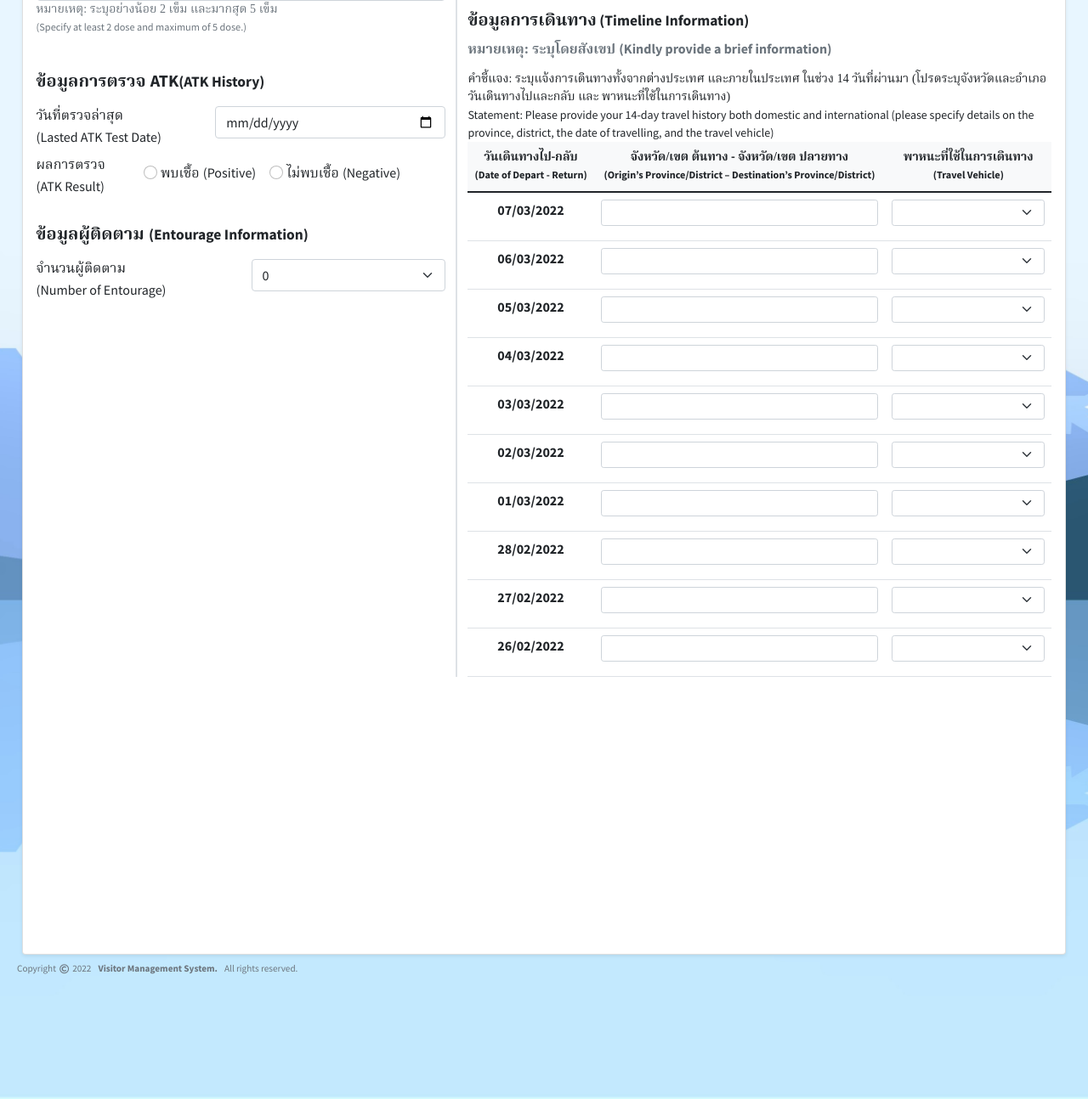
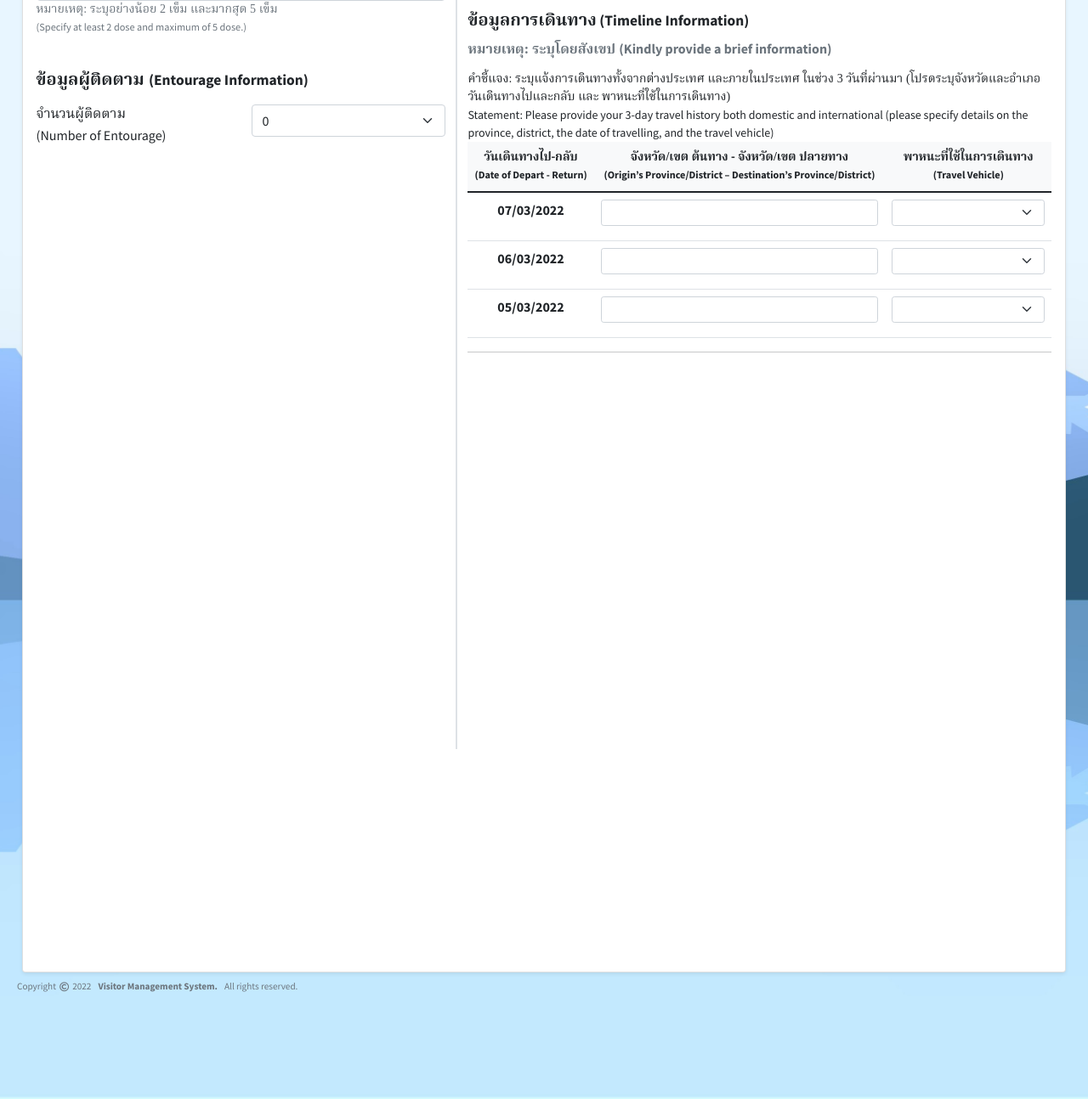
Before and after one commit to KawinOfficial/VMS, a PHP site: page /Visitor.php in a window 1280 px wide. Shown: the part 828-2122 px from the top of the page at 85% size. Run offline with PHP 8.4, Linux system fonts and the light colour scheme; some libraries are stand-ins or nearby versions.

Commit message:
Add files via upload

```diff
--- a/client/Visitor.js
+++ b/client/Visitor.js
@@ -16,7 +16,7 @@ const app = Vue.createApp({
         vaccine: "",
         vaccineDose: [],
         doseDate: [],
-        atk: "",
+        atk: "-",
         atkDate: "",
         status: "",
         datetime: "",
@@ -213,7 +213,7 @@ const app = Vue.createApp({
           }));
       }
       const result = [...visitInfo, ...visitAll];
-      console.log(result);
+      // console.log(result);
 
       axios.post(this.url_me, result).then(({ data: { state } }) => {
         if (state) {
@@ -243,7 +243,7 @@ const app = Vue.createApp({
     },
 
     handleCancel() {
-      console.log(this.form.question.length);
+      // console.log(this.form.question.length);
       Swal.fire({
         icon: "warning",
         title: "ยกเลิกการบันทึกข้อมูล? (Cancel save data?)",
@@ -276,6 +276,7 @@ const app = Vue.createApp({
         atkDate,
         entourage,
         question,
+        timeline,
       } = this.form;
       const {
         name: nameEn,
@@ -303,9 +304,10 @@ const app = Vue.createApp({
         (vaccineDose2 != undefined) &
         (doseDate1 != undefined) &
         (doseDate2 != undefined) &
-        (atk != "") &
-        (atkDate != "") &
-        (question.length == "8")
+        // (atk != "") &
+        // (atkDate != "") &
+        (question.length == "8") &
+        (timeline.location.length == "3")
       ) {
         if (entourage != "0") {
           if (
@@ -315,8 +317,8 @@ const app = Vue.createApp({
             (doseDateEn[entourage - 1][0] != undefined) &
             (vaccineDoseEn[entourage - 1][1] != undefined) &
             (doseDateEn[entourage - 1][1] != undefined) &
-            (atkEn.length == entourage) &
-            (atkDateEn.length == entourage) &
+            // (atkEn.length == entourage) &
+            // (atkDateEn.length == entourage) &
             (questionEn[entourage - 1].length == "8")
           ) {
             return (this.confirm = false);
--- a/client/Visitor.php
+++ b/client/Visitor.php
@@ -30,23 +30,21 @@
 <body>
    <div class="container-fluid" id="visitor">
       <?php include_once "./components/Nav.php" ?>
-      <div class="d-flex justify-content-center align-items-center mb-2 pt-3" style="height: 87vh;">
-         <div class="card shadow-sm overflow-auto h-100" style="height: 83vh; width: 96vw">
+      <div class="d-flex justify-content-center align-items-center mb-2 pt-3" style="height: 88vh;">
+         <div class="card shadow-sm overflow-auto h-100" style="height: 90vh; width: 96vw">
             <div class="card-header d-flex justify-content-between align-items-center">
                <div>
                   <h4 class="font-thai fw-bold">บันทึกข้อมูลการเดินทางสำหรับผู้มาติดต่อบริษัท</h4>
                   <h5 class="fw-bold">(TRAVEL HISTORY FORM FOR VISITOR)</h5>
                </div>
-               <h5 class="fw-bold me-2">
-                  <!-- {{ getDateFormat(0) }} -->
-               </h5>
+
             </div>
             <div class="card-body">
                <div class="row">
                   <div class="col-12 col-sm-5 mb-3 border-end border-2">
                      <?php include_once "./components/visitorPage/Information.php" ?>
                   </div>
-                  <div class="col-12 col-sm-7 mb-2 overflow-auto" style="height: 66vh;">
+                  <div class="col-12 col-sm-7 mb-2 overflow-auto" style="height: 70vh;">
                      <?php include_once "./components/visitorPage/Timeline.php" ?>
                   </div>
                </div>
--- a/client/components/HistoryPage/ModalHistory.php
+++ b/client/components/HistoryPage/ModalHistory.php
@@ -136,7 +136,7 @@
 
                <!-- ATK -->
                <div class="row mb-3">
-                  <div class="col-12">
+                  <!-- <div class="col-12">
                      <h5 class="font-thai fw-bold " id="ATK">ข้อมูลการตรวจ <span>ATK</span>
                         <span class="fw-bold small">(ATK History)</span>
                      </h5>
@@ -163,7 +163,7 @@
                            <input disabled class="form-control" type="text" :value="modalInfo?.atk">
                         </div>
                      </div>
-                  </div>
+                  </div> -->
                   <div class="col-12">
                      <div class="row">
                         <div class="col-6 pt-2 pe-0">
--- a/client/components/HistoryPage/TableHistory.php
+++ b/client/components/HistoryPage/TableHistory.php
@@ -1,4 +1,4 @@
-<div class="col-12 overflow-auto m-0" style="height: 62vh;">
+<div class="col-12 overflow-auto m-0" style="height: 66vh;">
    <table class="table table-hover text-center align-middle position-relative">
       <thead class="thead-fixed bg-white">
          <tr>
--- a/client/components/RequestPage/TableRequest.php
+++ b/client/components/RequestPage/TableRequest.php
@@ -1,4 +1,4 @@
-<div class="col-12 overflow-auto  m-0" style="height: 65vh;">
+<div class="col-12 overflow-auto  m-0" style="height: 70vh;">
    <table class="table table-hover text-center align-middle position-relative">
       <thead class="thead-fixed bg-white">
          <tr>
--- a/client/components/visitorPage/Information.php
+++ b/client/components/visitorPage/Information.php
@@ -1,5 +1,5 @@
 <div class="row p-0">
-   <div class="col-12 overflow-auto" style="height: 66vh">
+   <div class="col-12 overflow-auto" style="height: 70vh">
       <!-- GenInfo -->
       <div class="row mb-4 mt-2">
          <div class="col-12">
@@ -96,7 +96,7 @@
       </div>
 
       <!-- ATK -->
-      <div class="row mb-3">
+      <!-- <div class="row mb-3">
          <div class="col-12">
             <h5 class="font-thai fw-bold " id="ATK">ข้อมูลการตรวจ <span>ATK</span>
                <span class="fw-bold small">(ATK History)</span>
@@ -134,7 +134,7 @@
                </div>
             </div>
          </div>
-      </div>
+      </div> -->
 
       <!-- Entourage -->
       <div class="row">
@@ -219,7 +219,7 @@
                      </div>
                   </div>
 
-                  <div class="col-12">
+                  <!-- <div class="col-12">
                      <h6 class="font-thai fw-bold " id="ATK">ข้อมูลการตรวจ <span>ATK</span>
                         <span class="fw-bold small">(ATK History)</span>
                      </h6>
@@ -256,7 +256,7 @@
                            </label>
                         </div>
                      </div>
-                  </div>
+                  </div> -->
                   <hr />
                </div>
             </div>
--- a/client/components/visitorPage/Timeline.php
+++ b/client/components/visitorPage/Timeline.php
@@ -70,17 +70,17 @@
       </h5>
       <p class="font-thai pt-0 mb-2 fw-bold text-secondary">หมายเหตุ: ระบุโดยสังเขป <span>(Kindly provide a brief
             information)</span></p>
-      <p class="font-thai pt-1 m-0 small">คำชี้แจง: ระบุแจ้งการเดินทางทั้งจากต่างประเทศ และภายในประเทศ ในช่วง 14
+      <p class="font-thai pt-1 m-0 small">คำชี้แจง: ระบุแจ้งการเดินทางทั้งจากต่างประเทศ และภายในประเทศ ในช่วง 3
          วันที่ผ่านมา
          (โปรดระบุจังหวัดและอำเภอ วันเดินทางไปและกลับ และ พาหนะที่ใช้ในการเดินทาง)
       </p>
-      <p class="small m-0 ">Statement: Please provide your 14-day travel history both domestic and international
+      <p class="small m-0 ">Statement: Please provide your 3-day travel history both domestic and international
          (please specify details on the province, district, the date of travelling, and the travel vehicle)
       </p>
    </div>
 
    <!-- Table -->
-   <div class="col-12 overflow-auto m-0" style="height: 52vh;">
+   <div class="col-12 overflow-auto m-0" style="height: 40vh;">
       <table class="table table-hover text-center position-relative">
          <thead class=" thead-fixed bg-light">
             <tr>
@@ -97,7 +97,7 @@
             </tr>
          </thead>
          <tbody>
-            <tr v-for="i in 14" :key="i">
+            <tr v-for="i in 3" :key="i">
                <td>
                   <p class=" fw-bold">{{ form.timeline.date[i-1] }}</p>
                </td>
@@ -137,7 +137,7 @@
                </tr>
             </thead>
             <tbody>
-               <tr v-for="n in 14" :key="n">
+               <tr v-for="n in 3" :key="n">
                   <td>
                      <p class=" fw-bold">{{ form.timeline.date[n-1] }}</p>
                   </td>
```
Also changed, not shown: client/components/NavWithLink.php (+7 -3 lines), client/components/RequestPage/Modal.php (+4 -4 lines).
